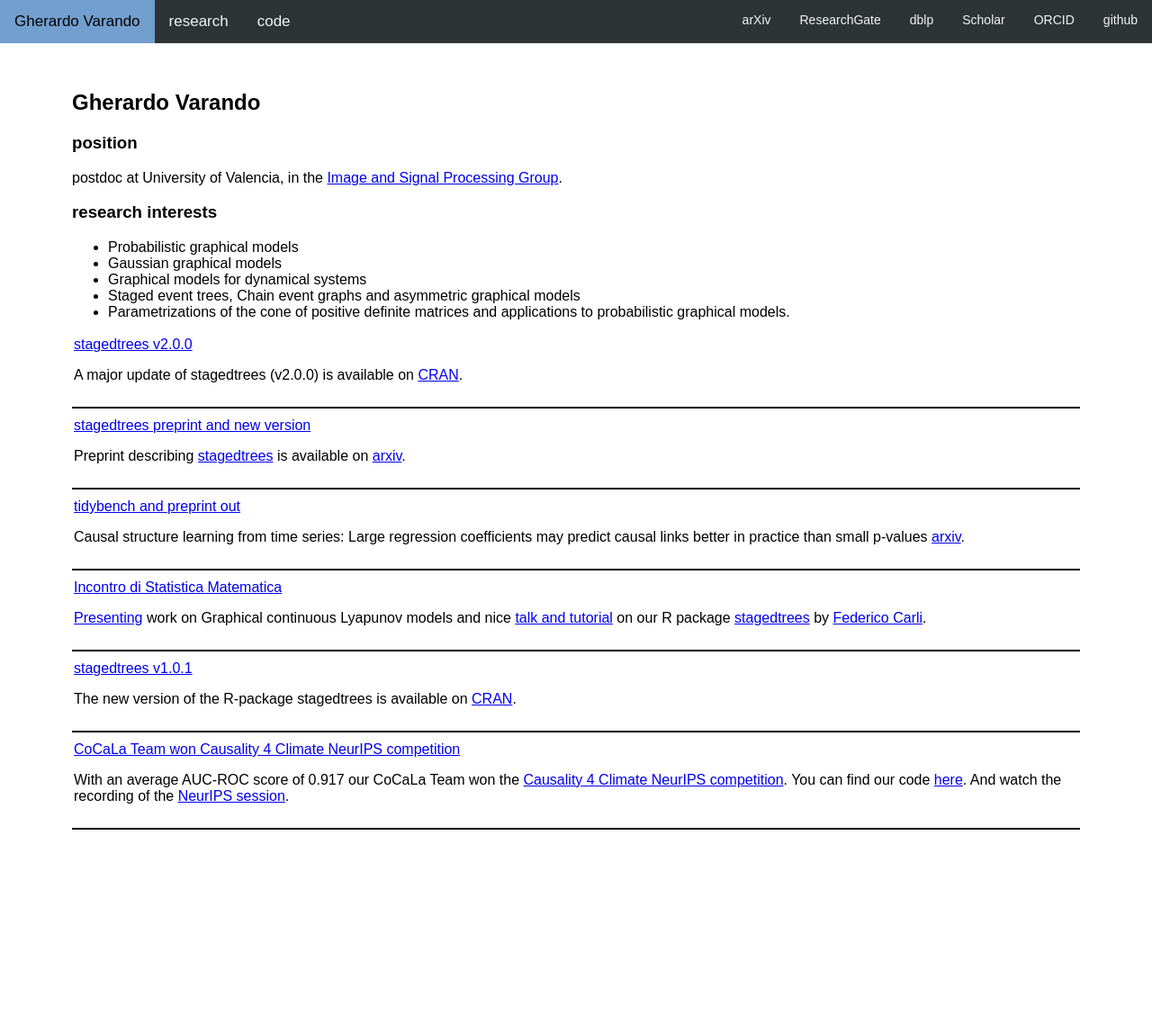
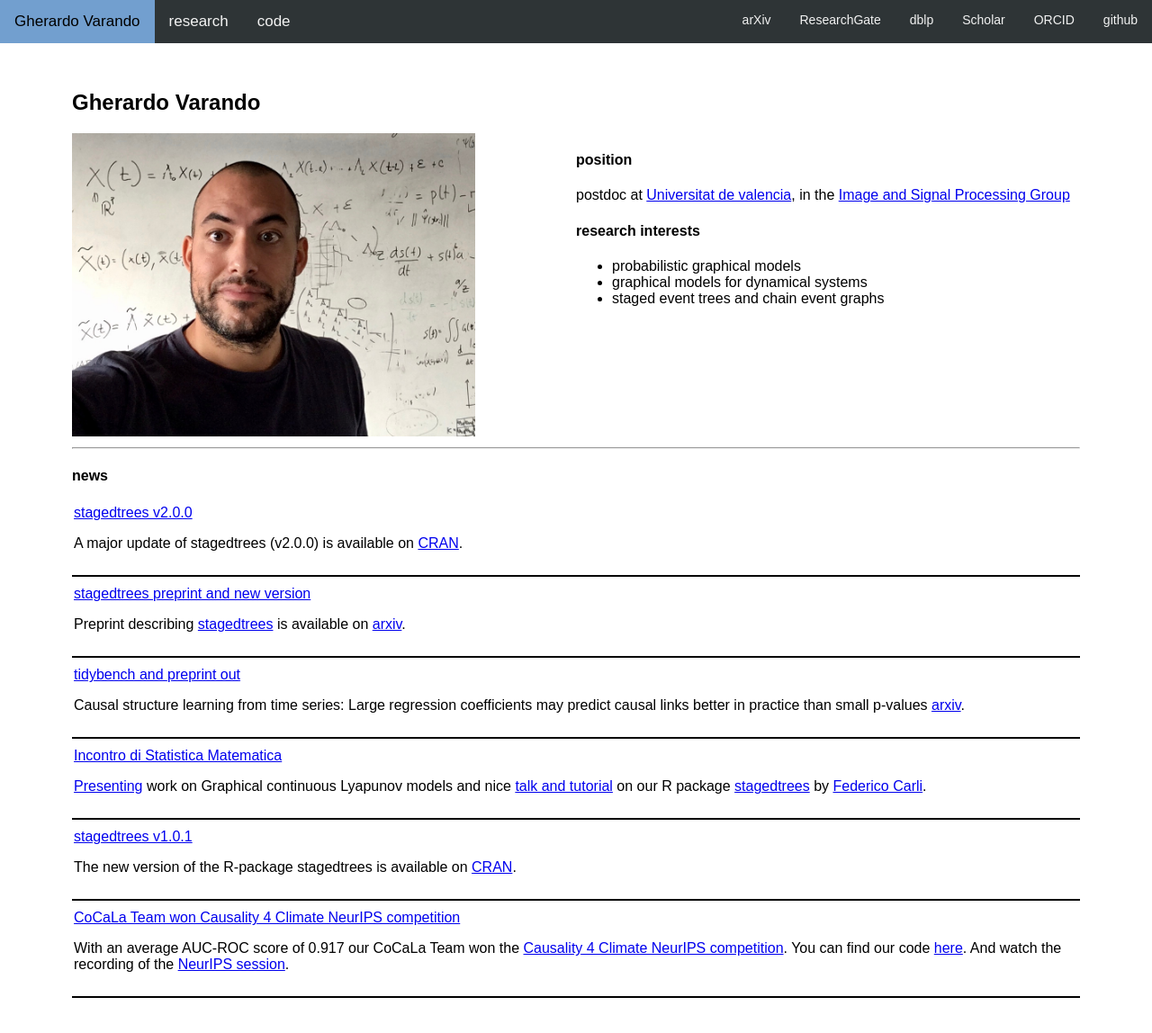
Before and after one commit to gherardovarando/gherardovarando.github.io, a Jekyll site: the page built from index.md, in a window 1280 px wide and 1197 px high. Shown: the top 1148 px of the window at 90% size. Built offline with Jekyll 4.4.1, drawn with Linux system fonts in a browser that asks for light colours.

Commit message:
update and fix

```diff
--- /dev/null
+++ b/_data/interests.yaml
@@ -0,0 +1,3 @@
+- probabilistic graphical models
+- graphical models for dynamical systems
+- staged event trees and chain event graphs
--- /dev/null
+++ b/_includes/interests.html
@@ -0,0 +1,7 @@
+<h4> research interests </h4>
+
+<ul>
+{% for interest in site.data.interests %}
+<li> {{interest}} </li>
+{% endfor %}
+</ul>
--- /dev/null
+++ b/_includes/me.html
@@ -0,0 +1 @@
+<img src="images/me.JPG" width = "80%"> </img>
--- a/_includes/news.html
+++ b/_includes/news.html
@@ -1,3 +1,4 @@
+<h4> news </h4>
 <div class = "news">
 	{% for post in site.posts %}
 	<div class = "news-item">
--- /dev/null
+++ b/_includes/position.html
@@ -0,0 +1,4 @@
+<h4> position </h4>
+
+{{ site.data.info.position }} at <a href="{{ site.data.info.institution.link }}" >{{ site.data.info.institution.name }}</a>, in the
+<a href="{{ site.data.info.lab.link }}">{{ site.data.info.lab.name }}</a>
--- a/_includes/topmenu.html
+++ b/_includes/topmenu.html
@@ -1,7 +1,7 @@
 <nav class="topnav" id="topnav">
         {% assign pages = site.pages | sort: "weight"  %}
          {% for pg in pages %}{% if pg.title %}{% unless pg.hide %}
-	 <a {% if pg.url == page.url %} class = "active" {% endif %} href="{{ pg.url | relative_url }}">{{ pg.title }}</a>{% endunless %}{% endif %}
+	 <a {% if pg.url == page.url %} class = "active" ,{% endif %} href="{{ pg.url | relative_url }}">{{ pg.title }}</a>{% endunless %}{% endif %}
     {% endfor %}
     <div class="links">
     {% for link in site.data.links %}
--- a/_layouts/front.html
+++ b/_layouts/front.html
@@ -2,6 +2,24 @@
 layout: default
 ---
 
+<div class = "flex-container">
+
+<div class="flex-item">
+	{% include me.html %}
+</div>
+
+
+<div class="flex-item">
+	{% include position.html %}
+
+	{% include interests.html %}
+</div>
+
+
+</div>
+
 {{ content }}
 
+<hr> </hr>
+
 {% include news.html %}
--- a/index.md
+++ b/index.md
@@ -3,17 +3,3 @@ layout: front
 title: Gherardo Varando
 weight: 1
 ---
-
-### position
-
-postdoc at University of Valencia, in the
-[Image and Signal Processing Group](https://isp.uv.es/).
-
-### research interests
-
-* Probabilistic graphical models
-* Gaussian graphical models
-* Graphical models for dynamical systems
-* Staged event trees, Chain event graphs and asymmetric graphical models
-* Parametrizations of the cone of positive definite matrices and applications
-to probabilistic graphical models.
--- a/style/style.css
+++ b/style/style.css
@@ -19,6 +19,15 @@ main {
  left:0;
  top: 0;
  bottom: 0;
+}
+
+.flex-container {
+ display: flex;
+ flex-wrap: wrap;
+}
+
+.flex-item {
+flex: 50%;
 }
 
 div.title {
@@ -113,6 +122,10 @@ div.title {
 		padding-top: 20px;
 	}
 
+	.flex-item {
+		flex: 100%;
+	}
+
 	.topnav a:not(:first-child) {display: none;}
 	.topnav a.icon {
 		float: right;
```
Also changed, not shown: _data/info.yml (+7 -2 lines).
